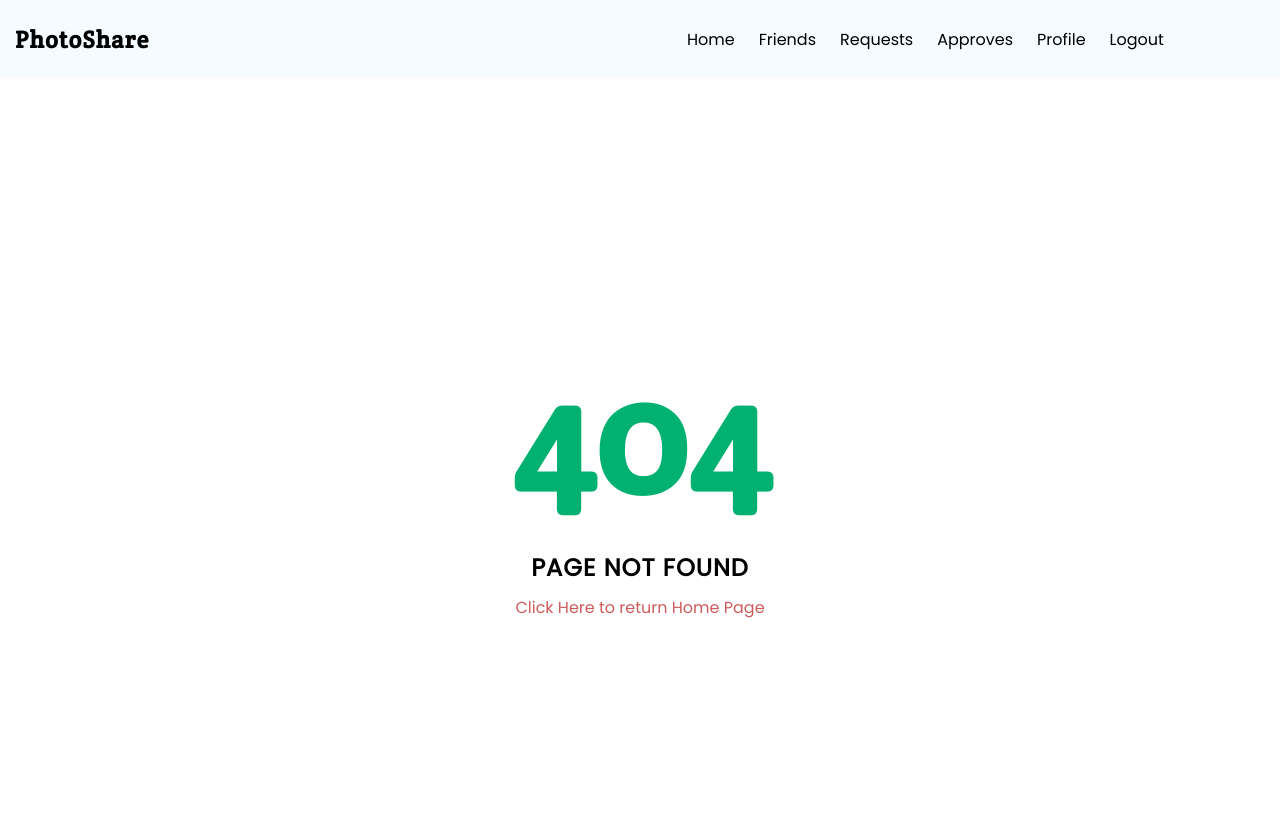
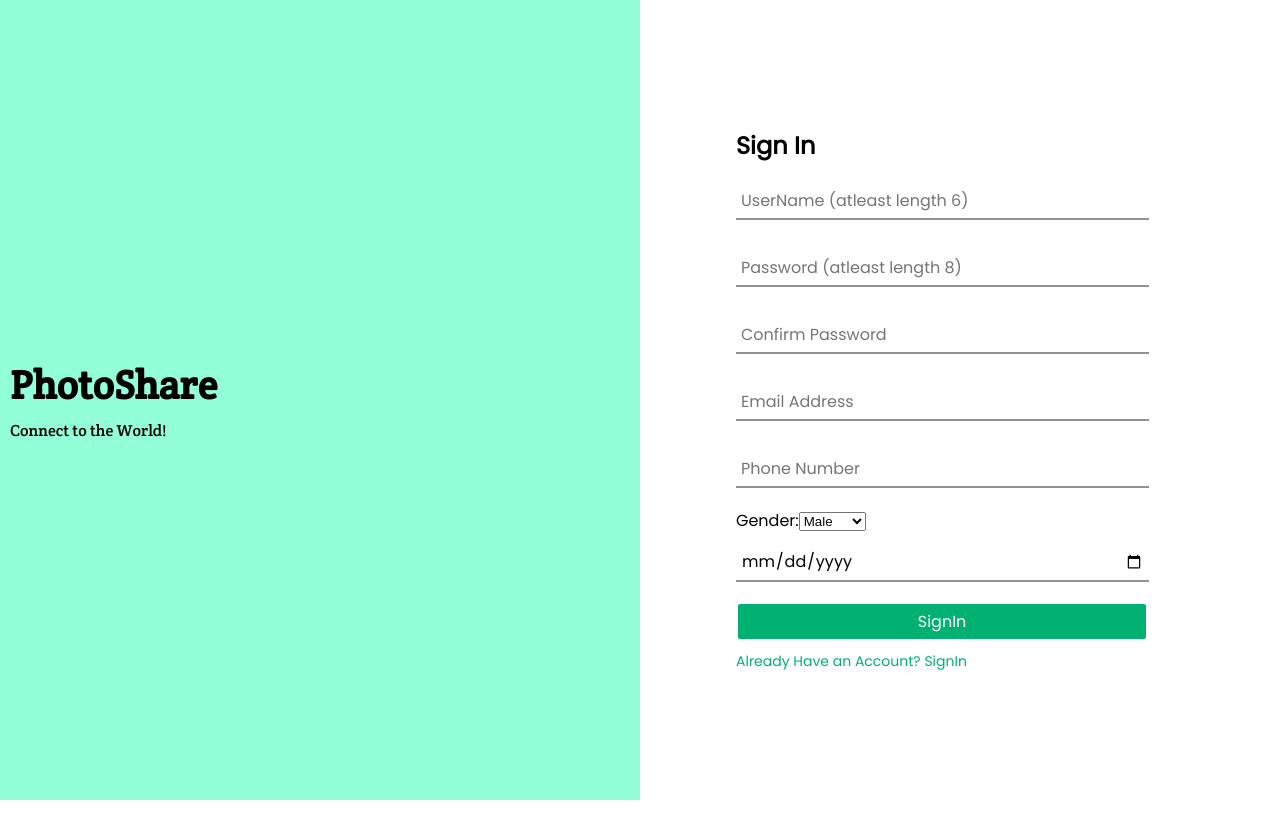
Before and after one commit to samba-chinta/mini-2, a React (Create React App) app in the folder client/: page /signup in a window 1280 px wide. Before the commit this address had no page. Shown: the top 838 px of the page. After the commit the page ends 800 px from the top, so only its background shows below. Built offline with nearby package versions, Linux system fonts and the light colour scheme.

Commit message:
validations added

```diff
--- a/client/src/components/Forms/LoginForm.js
+++ b/client/src/components/Forms/LoginForm.js
@@ -1,8 +1,9 @@
-import React, { useRef } from "react";
+import React, { useRef, useState, useEffect } from "react";
 import ReactDOM from "react-dom";
 import { useSelector, useDispatch } from "react-redux";
 import { Link } from "react-router-dom";
 
+import { Alert, Snackbar } from "@mui/material";
 import InputField from "../UI/InputField";
 import Button from "../UI/Button";
 import classes from "../../styles/form.module.css";
@@ -11,11 +12,28 @@ import { portalActions } from "../../store/portal-slice";
 
 const LoginForm = (props) => {
   const dispatcher = useDispatch();
+  const [status, setStatus] = useState({
+    status: false,
+    msg: "",
+    type: "",
+  });
 
   const isPortalActive = useSelector((state) => state.portal.isActive);
 
-  const user_name = useRef("");
+  useEffect(() => {
+    setTimeout(() => {
+      setStatus({
+        status: false,
+        msg: "",
+        type: "",
+      });
+    }, 6000);
+  }, [status.status]);
+
+  const user_email = useRef("");
   const user_password = useRef("");
+
+  const email_regex = new RegExp("^[\\w-\\.]+@[\\w-]+\\.+[\\w-]{2,4}$");
 
   const forgetPasswordLinkClickHandler = () => {
     dispatcher(portalActions.setActive());
@@ -23,15 +41,29 @@ const LoginForm = (props) => {
 
   const formSubmitHandler = (e) => {
     e.preventDefault();
-    console.log(user_name.current.value);
-    console.log(user_password.current.value);
+    const email = user_email.current.value;
+    const password = user_password.current.value;
+    if (!email_regex.test(email)) {
+      setStatus({ status: true, msg: "Invalid Email Address", type: "error" });
+      return;
+    }
+    setStatus({
+      status: true,
+      msg: "Successfully Login",
+      type: "success",
+    });
   };
 
   return (
     <div className={classes["form-wrapper"]}>
       <form onSubmit={formSubmitHandler} className={classes["form"]}>
+        {status.status && (
+          <Snackbar open={status.status} autoHideDuration={6000}>
+            <Alert severity={status.type}>{status.msg}</Alert>
+          </Snackbar>
+        )}
         <h2>Sign In</h2>
-        <InputField type="text" placeholder="UserName" ref={user_name} />
+        <InputField type="email" placeholder="Email Address" ref={user_email} />
         <InputField
           type="password"
           placeholder="Password"
--- a/client/src/components/Forms/SignupForm.js
+++ b/client/src/components/Forms/SignupForm.js
@@ -1,37 +1,105 @@
-import React, { useRef } from "react";
+import React, { useEffect, useRef, useState } from "react";
 import { Link } from "react-router-dom";
 
 import InputField from "../UI/InputField";
 import Button from "../UI/Button";
 import classes from "../../styles/form.module.css";
+import { Alert, Snackbar } from "@mui/material";
 
 const SignupForm = (props) => {
+  const [status, setStatus] = useState({
+    status: false,
+    msg: "",
+    type: "",
+  });
+
+  useEffect(() => {
+    setTimeout(() => {
+      setStatus({
+        status: false,
+        msg: "",
+        type: "",
+      });
+    }, 6000);
+  }, [status.status]);
+
   const user_name = useRef("");
   const user_password = useRef("");
+  const user_confirm_password = useRef("");
   const user_email = useRef("");
   const user_phone = useRef("");
   const user_dob = useRef("");
   const user_gender = useRef("");
 
+  const email_regex = new RegExp("^[\\w-\\.]+@[\\w-]+\\.+[\\w-]{2,4}$");
+
   const formSubmitHandler = (e) => {
     e.preventDefault();
-    console.log(user_name.current.value);
-    console.log(user_password.current.value);
-    console.log(user_email.current.value);
-    console.log(user_phone.current.value);
-    console.log(user_gender.current.value);
-    console.log(user_dob.current.value);
+    const name = user_name.current.value;
+    const password = user_password.current.value;
+    const confirmPswd = user_confirm_password.current.value;
+    const email = user_email.current.value;
+    const phone = user_phone.current.value;
+    const gender = user_gender.current.value;
+    const dob = user_dob.current.value;
+    if (name.length < 6) {
+      setStatus({
+        status: true,
+        msg: "UserName must be atleast 6 characters long",
+        type: "error",
+      });
+      return;
+    }
+    if (password.length <= 8) {
+      setStatus({
+        status: true,
+        msg: "Password must be atleast 8 characters long",
+        type: "error",
+      });
+      return;
+    }
+    if (password !== confirmPswd) {
+      setStatus({
+        status: true,
+        msg: "Password & Confirm Password must be same",
+        type: "error",
+      });
+      return;
+    }
+    if (!email_regex.test(email)) {
+      setStatus({ status: true, msg: "Invalid Email Address", type: "error" });
+      return;
+    }
+    setStatus({
+      status: true,
+      msg: "Successfully Account Created",
+      type: "success",
+    });
   };
 
   return (
     <div className={classes["form-wrapper"]}>
       <form onSubmit={formSubmitHandler} className={classes["form"]}>
+        {status.status && (
+          <Snackbar open={status.status} autoHideDuration={6000}>
+            <Alert severity={status.type}>{status.msg}</Alert>
+          </Snackbar>
+        )}
         <h2>Sign In</h2>
-        <InputField type="text" placeholder="UserName" ref={user_name} />
+        <InputField
+          type="text"
+          placeholder="UserName (atleast length 6)"
+          ref={user_name}
+        />
         <InputField
           type="password"
-          placeholder="Password"
+          placeholder="Password (atleast length 8)"
           ref={user_password}
+        />
+        <InputField
+          type="password"
+          placeholder="Confirm Password"
+          ref={user_confirm_password}
         />
         <InputField type="email" placeholder="Email Address" ref={user_email} />
         <InputField type="text" placeholder="Phone Number" ref={user_phone} />
@@ -43,7 +111,7 @@ const SignupForm = (props) => {
               <option value="female">Female</option>
             </select>
           </label>
-          <InputField type="date" ref={user_dob}/>
+          <InputField type="date" ref={user_dob} />
         </div>
         <Button type="submit" value="SignIn" className={classes["form-btn"]} />
         <Link to="/signin">Already Have an Account? SignIn</Link>
--- a/client/src/store/user-slice.js
+++ b/client/src/store/user-slice.js
@@ -3,7 +3,7 @@ import { createSlice } from '@reduxjs/toolkit';
 const userSlice = createSlice({
   name: 'authentication slice',
   initialState: {
-    isLoggedIn: true,
+    isLoggedIn: false,
     email: '',
   },
   reducers: {
--- a/client/src/styles/form.module.css
+++ b/client/src/styles/form.module.css
@@ -10,7 +10,7 @@
   width: 70%;
   flex-direction: column;
   height: fit-content;
-  gap: 20px;
+  gap: 10px;
   font-family: var(--content-font-family);
 }
 
```
Also changed, not shown: client/src/components/UI/AlertMessage.js (added, +7 -0 lines), client/src/hooks/useFetch.js (added, +30 -0 lines).
